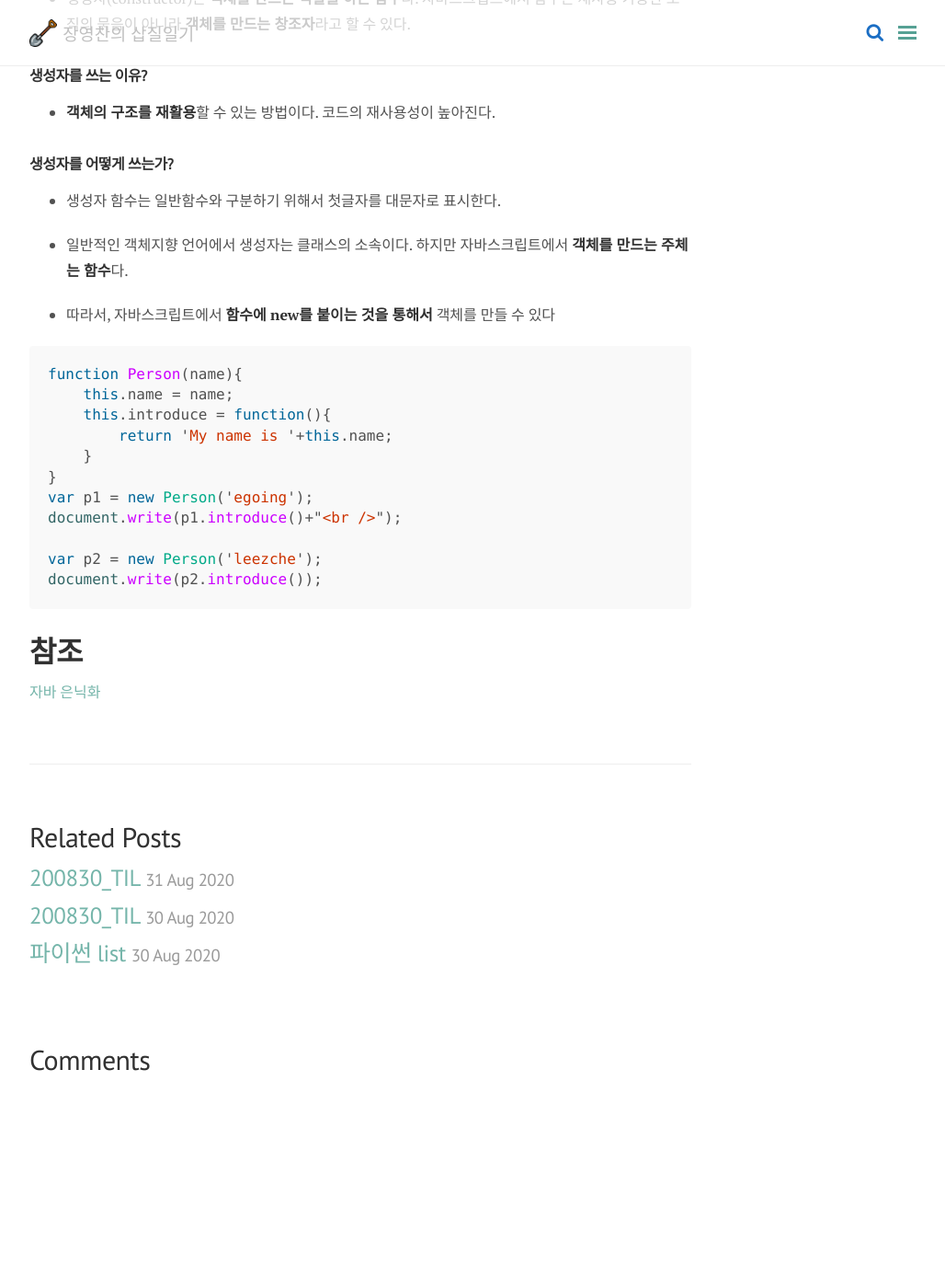
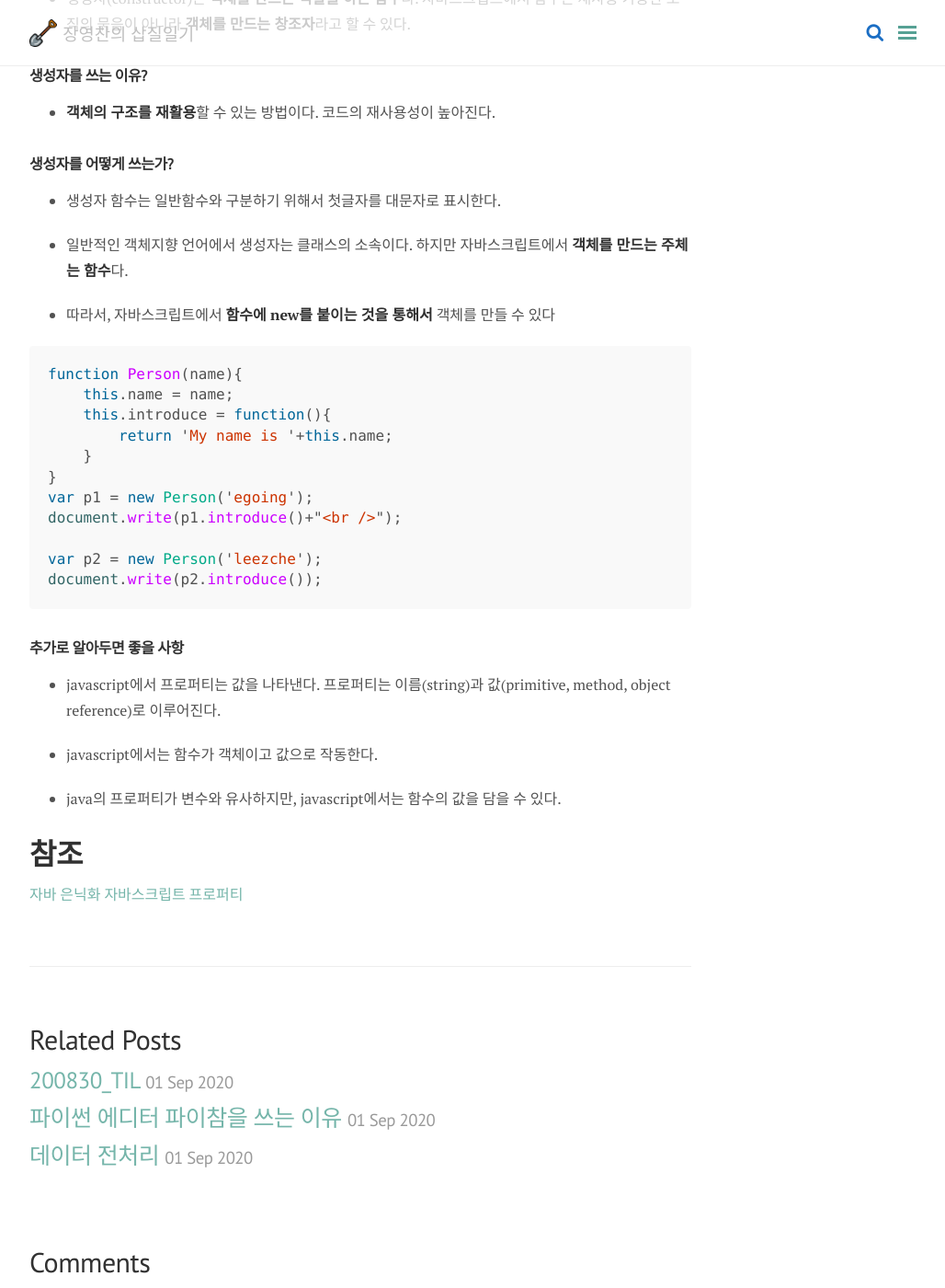
Before and after one commit to YoungchanChang/YoungchanChang.github.io, a Jekyll site: the page built from _posts/Javascript/2020-08-30-javascript-12-constructor.md, in a window 1280 px wide and 1400 px high, scrolled down 439 px. Shown: the whole window at 92% size, without its empty margins (248-1276 px from the left). Built offline with Jekyll 4.4.1, drawn with Linux system fonts in a browser that asks for light colours; nearby versions of some CDN libraries; comment, search, counter and statistics services are not loaded; before the commit the page ends 1619 px from its top, so only the background shows below that.

Commit message:
2020-09-01-TIL

````diff
--- a/_posts/Javascript/2020-08-30-javascript-12-constructor.md
+++ b/_posts/Javascript/2020-08-30-javascript-12-constructor.md
@@ -40,8 +40,15 @@ var p2 = new Person('leezche');
 document.write(p2.introduce());
 ```
 
+### 추가로 알아두면 좋을 사항
 
+- javascript에서 프로퍼티는 값을 나타낸다. 프로퍼티는 이름(string)과 값(primitive, method, object reference)로 이루어진다.
+
+- javascript에서는 함수가 객체이고 값으로 작동한다.
+
+- java의 프로퍼티가 변수와 유사하지만, javascript에서는 함수의 값을 담을 수 있다.
 
 
 # 참조
 [자바 은닉화](https://mainpower4309.tistory.com/7)
+[자바스크립트 프로퍼티](https://m.blog.naver.com/magnking/220966405605)
--- /dev/null
+++ b/_posts/ML/2020-09-01-data-process.md
@@ -0,0 +1,29 @@
+---
+layout: post
+title: 데이터 전처리
+category: ML
+tags: [ML]
+comments: ML
+---
+
+# 데이터 전처리
+
+### 데이터 전처리란?
+
+- 분석에 적합하게 데이터를 가공하는 작업
+
+### 왜 데이터 전처리가 중요한가
+
+- 데이터 퀄리티가 분석의 결과 중 90% 이상을 좌우한다고 해도 과언이 아니다.
+
+### 데이터 전처리시 주의할 점
+
+1.데이터가 불완전한 경우 : null값이 들어간 경우
+
+2.잡음이 섞여있는 경우 : 주식가격에 -값이 있는 경우
+
+3.모순된 데이터가 있는 경우 : 남성 주민등록번호에 2로 시작하는 경우
+
+
+# 참고
+[데이터 전처리](https://blog.naver.com/htk1019/221465443564)
--- /dev/null
+++ b/_posts/Python/2020-09-01-python-editor.md
@@ -0,0 +1,34 @@
+---
+layout: post
+title: 파이썬 에디터 파이참을 쓰는 이유
+category: python
+tags: [python, pycharm]
+comments: true
+---
+
+# 파이썬 데이터 PyCharm
+
+### 파이참이란?
+
+-  Python 언어에 사용되는 통합 개발 환경
+
+
+### 파이참의 다양한 편의 기능들
+
+1. Code Navigation
+- 왼쪽 structures 탭 를 통해서 프로젝트의 파일 구조를 파악할 수 있다. 클래스, 파일, symbole등을 파악한다.
+
+2. Refactoring
+- 변수에서 마우스를 오른쪽 클릭후 Refactor한 후에 rename하면 전부 변한다.
+
+3. Software Testing
+- 수행시키기 위한 파일을 따로 관리할 수 있다. 우측 상단의 Edit Configure을 통해 관리(interpreter을 다르게 설정 가능)
+
+4. Built-in Terminal
+- 하단에 터미널 창이랑 콘솔창이 있다. python이 하는 기본적인 테스트를 할 수 있다.
+
+기타 등등의 장점이 있다.
+
+# 참고
+[파이참 문서](https://medium.com/@mindfiresolutions.usa/what-is-pycharm-ide-cc0735784f64)
+[파이참 소개](https://www.youtube.com/watch?v=Jt0fNgJr400)
--- /dev/null
+++ b/_posts/TIL/2020-09-01-TIL.md
@@ -0,0 +1,23 @@
+---
+layout: post
+title: 200830_TIL
+category: TIL
+tags: [TIL]
+comments: true
+---
+
+<br>
+
+# 오늘 할 일
+
+- 데이터 전처리
+
+# 오늘 한 일
+
+- 데이터 전처리가 왜 중요한지 이해했다. 내가 알고 있던 것과 큰 괴리가 있어서 혼란스러웠다.
+
+- 기본적인 파이썬 툴을 다루었다.
+
+# 내일 할 일
+
+- 파이썬 문법 공부하기
````
Also changed, not shown: _posts/Javascript/2020-08-30-javascript-14-inherit.md (+5 -0 lines).
